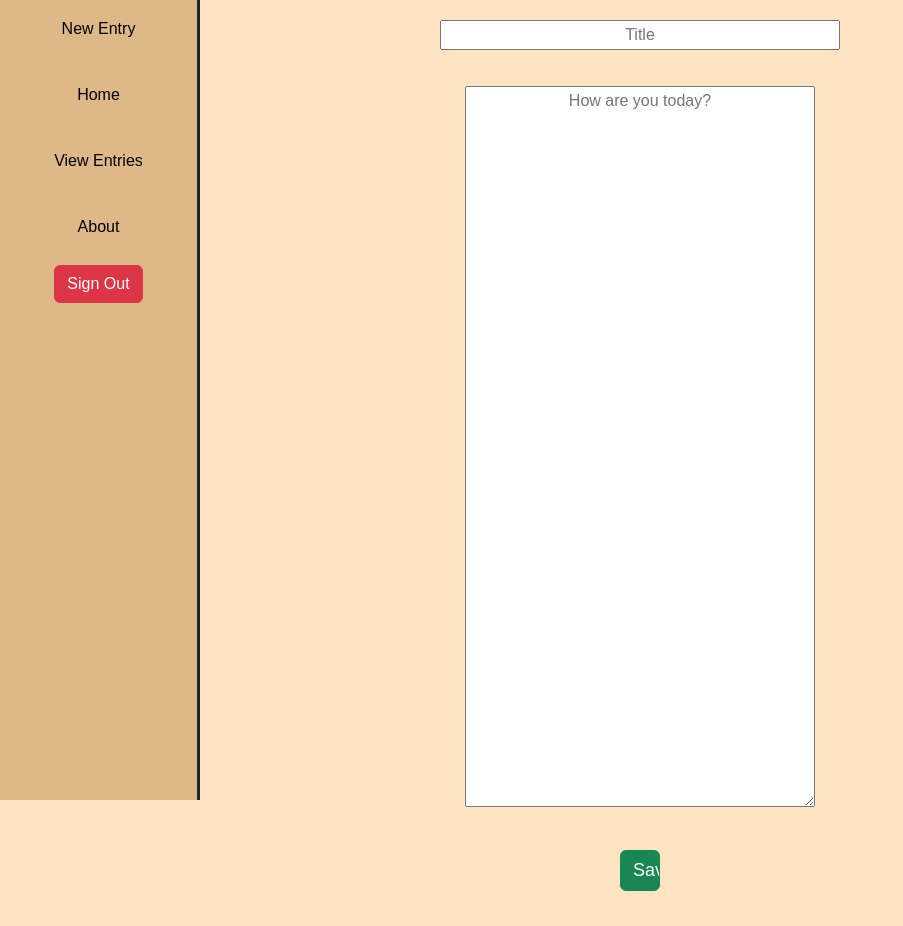
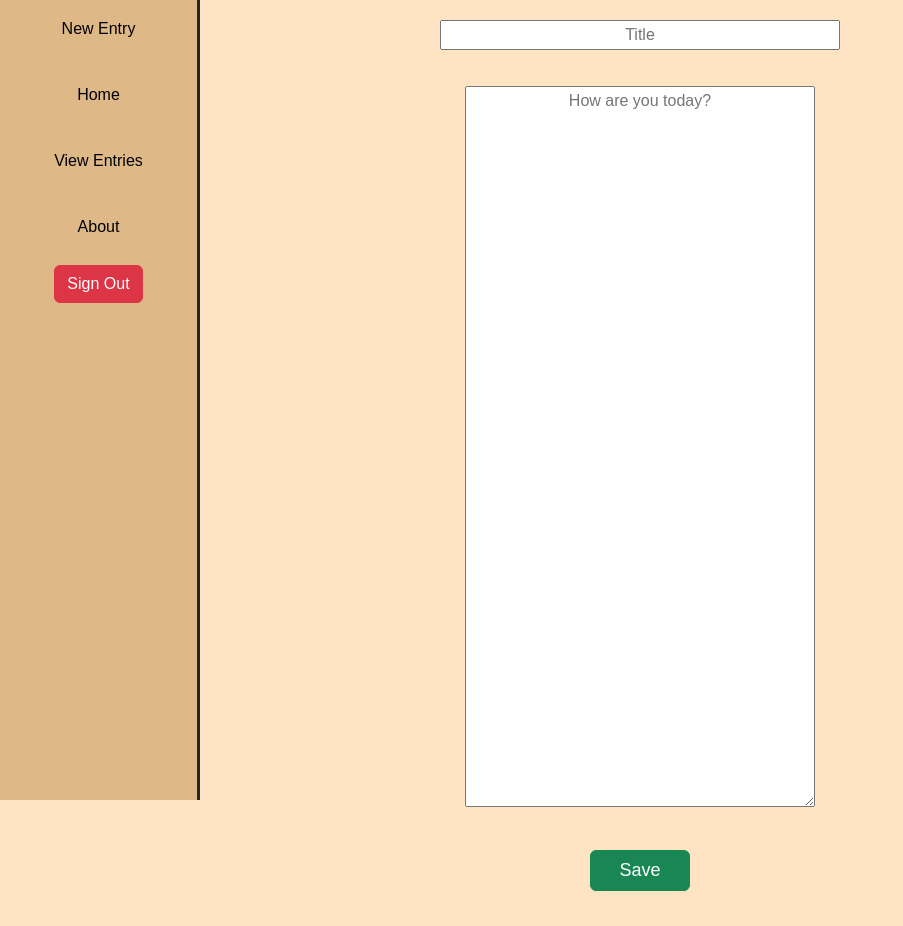
Before and after one commit to JustinYSJSU/react_journal, a React (Create React App) app: page /newEntry in a window 1280 px wide. Shown: the whole page, without its empty margins (0-903 px from the left). Built offline with nearby package versions, Linux system fonts and the light colour scheme; no server answers.

Commit message:
button fixed??

```diff
--- a/src/css/entry.css
+++ b/src/css/entry.css
@@ -7,7 +7,7 @@ input, textarea {
 
   #save-button {
     margin-bottom: 35px;
-    max-width: 40px;
+    max-width: 100px;
   }
 
   form {
```
